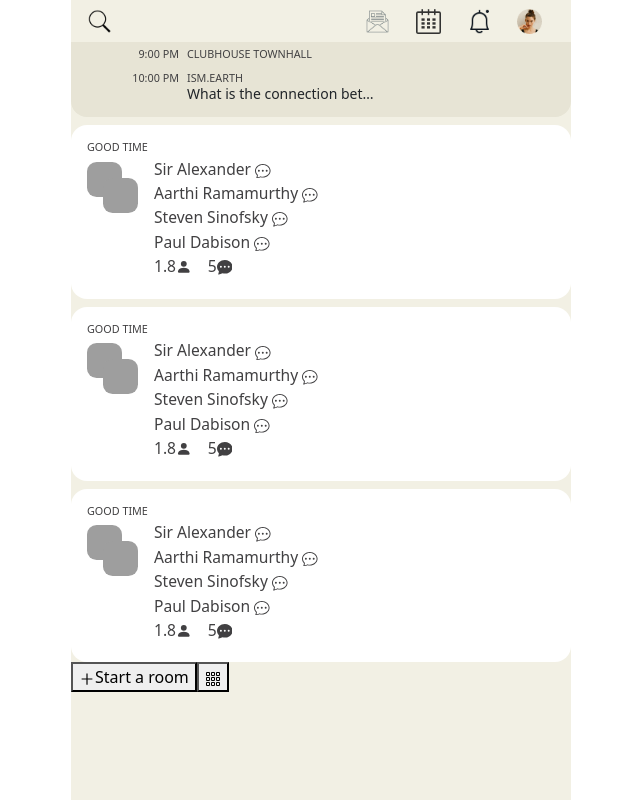
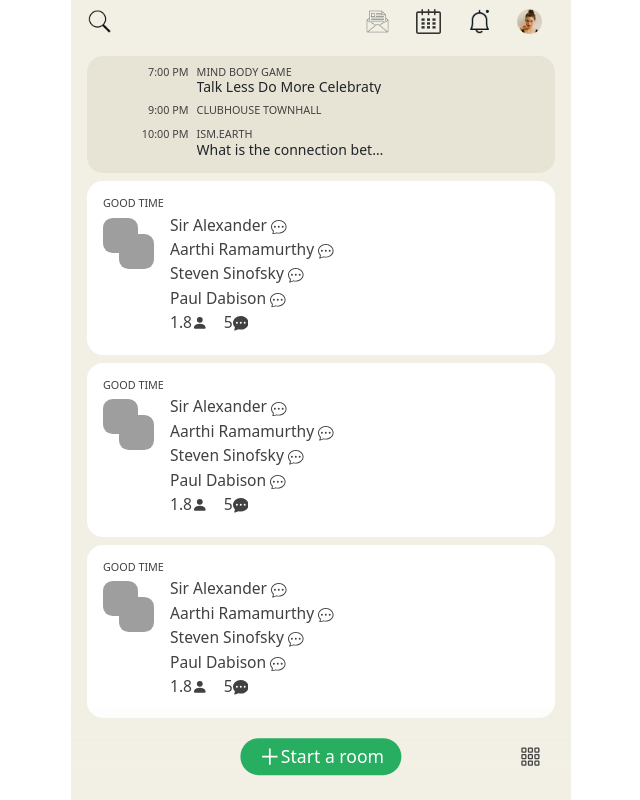
Before and after one commit to maryamjavedox19/clubhouse-clone, a React (Create React App) app: page /home in a window 1280 px wide. Shown: the whole page, without its empty margins (319-959 px from the left). Built offline with nearby package versions, Linux system fonts and the light colour scheme; grey boxes are pictures that could not be loaded.

Commit message:
home button styling

```diff
--- a/src/style/home.module.css
+++ b/src/style/home.module.css
@@ -0,0 +1,46 @@
+.home_container {
+  padding-top: 3.5em;
+  padding-left: 1em;
+  padding-right: 1em;
+  padding-bottom: 3.5em;
+  height: 100%;
+  overflow: auto;
+}
+.home_container + .action_btn button {
+  background-color: transparent;
+  border: none;
+  margin-left: auto;
+}
+.home_container + .action_btn button svg {
+  font-size: 1.3em;
+}
+.home_container + .action_btn {
+  display: flex;
+  align-items: center;
+  padding: 4em 1.5em 2em 1.5em;
+  position: sticky;
+  left: 0;
+  right: 0;
+  top: 0;
+  bottom: 0;
+  background-image: linear-gradient(transparent 20%, #f2f0e4 80%);
+}
+.home_container + .action_btn > button:first-child {
+  border-radius: 2em;
+  background-color: #28ae61;
+  color: #ffffff;
+  padding: 0.3em 1em;
+  font-size: 1.1em;
+  font-weight: 400;
+  display: flex;
+  align-items: center;
+  position: absolute;
+  left: 50%;
+  transform: translateX(-50%);
+}
+.home_container + .action_btn > button:nth-child(2) {
+  line-height: 1;
+}
+.home_container + .action_btn > button:nth-child(2) svg {
+  color: var(--textColor);
+}
```
